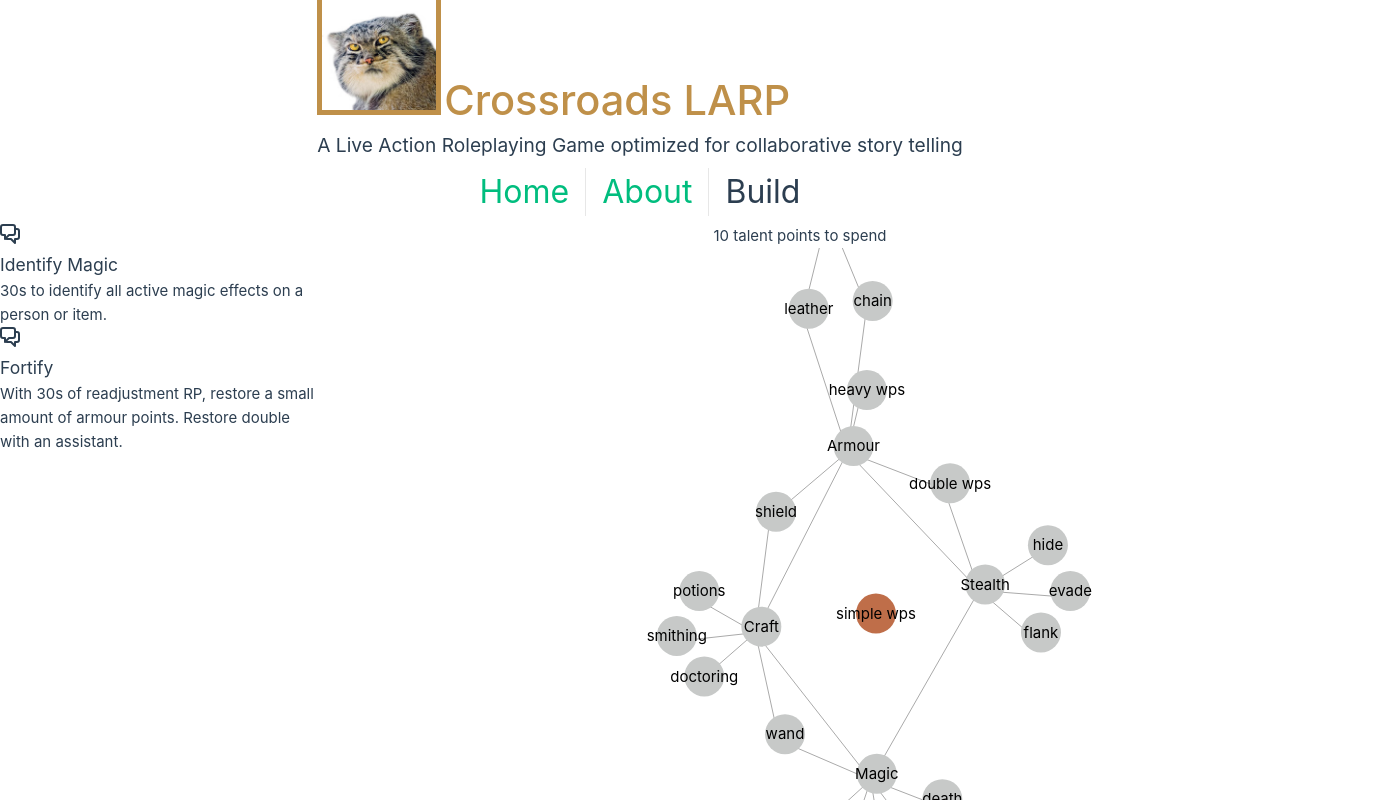
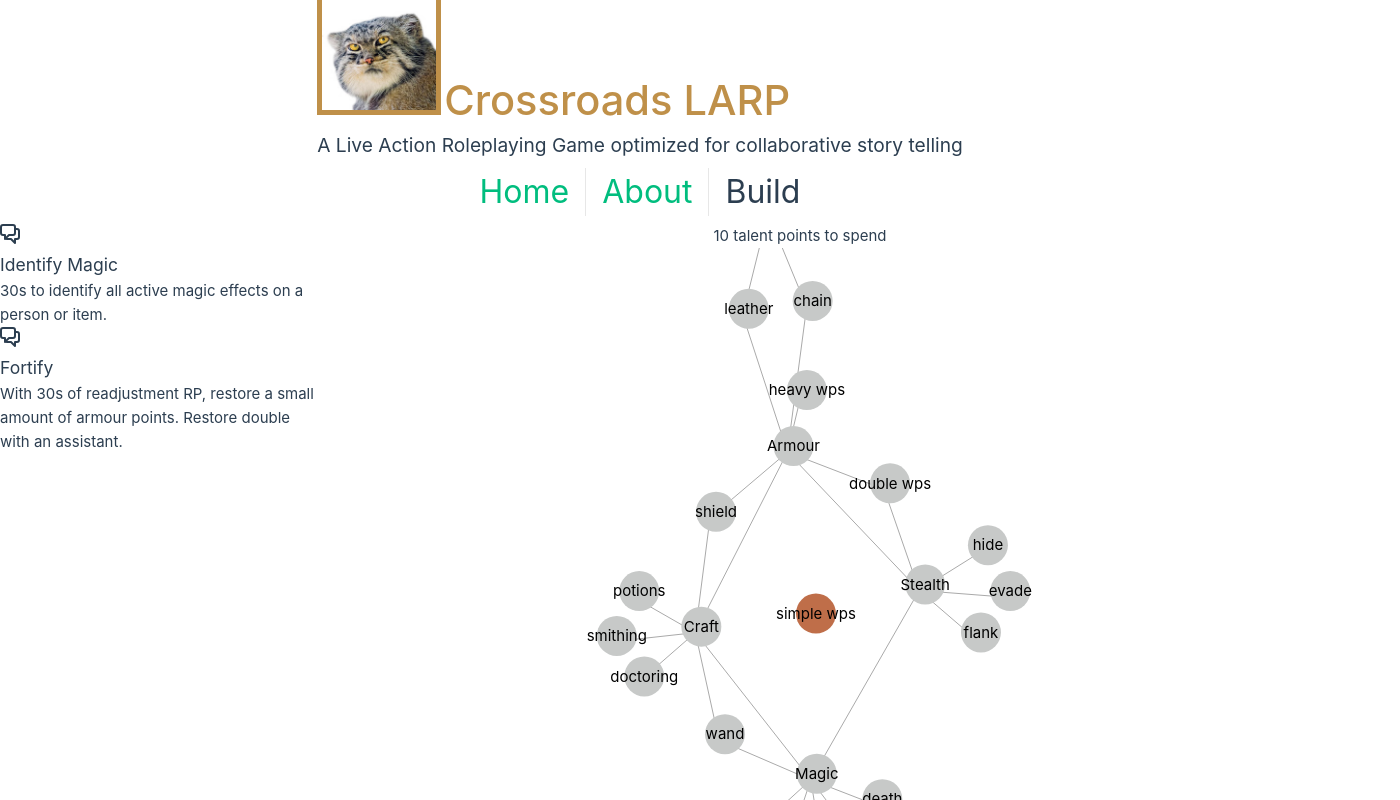
Before and after one commit to siobhan-buck/crossroads-logistics, a Vue app: page /build in a window 1280 px wide. Shown: the top 800 px of the page, 1400 px wide, since content can reach past the window. Built offline with nearby package versions, Linux system fonts and the light colour scheme.

Commit message:
centered talent web in available space

```diff
--- a/src/components/TalentWeb.vue
+++ b/src/components/TalentWeb.vue
@@ -5,17 +5,21 @@ import type {WebData, WebLink, WebNode} from '../stores/builder.types';
 import webData from '../assets/talent_web.json';
 
 
-const props = defineProps<{width: number, height: number}>();
+const props = defineProps<{height: number}>();
 const emit = defineEmits(['nodeToggled']);
 const webRef = useTemplateRef('my-web');
-const svgRef = useTemplateRef('my-svg');
 
 onMounted(() => {
   // serialize the data from json
   const data: WebData = webData;
 
   // append the svg object to the body of the page
-  const svg = d3.select(svgRef.value);
+  const width = webRef.value? webRef.value.offsetWidth : 1080;
+  const svg = d3.select(webRef.value)
+    .append('svg')
+      .attr('width', width)
+      .attr('height', props.height);
+
   // Initialize the links
   const link = svg
     .selectAll('.link')
@@ -56,7 +60,7 @@ onMounted(() => {
             .links(data.links)                                    // and this the list of links
       )
       .force('charge', d3.forceManyBody().strength(-600))         // This adds repulsion between nodes. Play with the -400 for the repulsion strength
-      .force('center', d3.forceCenter(props.width / 2, props.height / 2))     // This force attracts nodes to the center of the svg area
+      .force('center', d3.forceCenter(width / 2, props.height / 2))     // This force attracts nodes to the center of the svg area
       .on('end', ticked);
 
   // This function is run at the end of the force algorithm, updating the nodes position.
@@ -70,16 +74,14 @@ onMounted(() => {
     node.attr('transform', d => {
       return 'translate(' + (d.x?d.x+6:0) + ',' + (d.y?d.y-6:0) + ')';
     });
-    d3.select(webRef.value).attr('class', '');
+    d3.select(webRef.value).attr('class', 'diagram');
   }
 
 });
 </script>
 
 <template>
-  <div ref="my-web" class="hidden">
-    <svg ref="my-svg" :width="width" :height="height" class="network">
-    </svg>
+  <div ref="my-web" class="hidden diagram">
   </div>
 </template>
 
@@ -88,12 +90,7 @@ onMounted(() => {
   visibility: hidden;
 }
 
-.network {
-  display: block;
-  margin: auto;
-}
-
-.network text {
+.diagram text {
   pointer-events: none;
 }
 
--- a/src/views/BuilderView.vue
+++ b/src/views/BuilderView.vue
@@ -1,10 +1,9 @@
 <script setup lang="ts">
-import { useTemplateRef, ref, onMounted } from 'vue';
+import { ref } from 'vue';
 import TalentWeb from '../components/TalentWeb.vue';
 import TalentPoints from '../components/TalentPoints.vue';
 import SkillPannel from '@/components/SkillPannel.vue';
 
-const templateRef = useTemplateRef('my-diagram');
 const talentPoints = ref(10);
 const talentsTaken = new Set();
 
@@ -14,10 +13,6 @@ var toggle = (id: number) => {
   talentPoints.value = 10 - talentsTaken.size;
 }
 
-onMounted(() => {
-  console.log(templateRef.value?.offsetWidth);
-})
-
 </script>
 
 <template>
@@ -26,9 +21,9 @@ onMounted(() => {
       <div class="skills-pannel">
         <SkillPannel />
       </div>
-      <div class="talents-diagram" ref="my-diagram">
+      <div class="talents-diagram">
         <TalentPoints v-bind:points="talentPoints" />
-        <TalentWeb @node-toggled="toggle" :width=1080 :height=720 />
+        <TalentWeb @node-toggled="toggle" :height=720 />
       </div>
     </div>
   </main>
```
